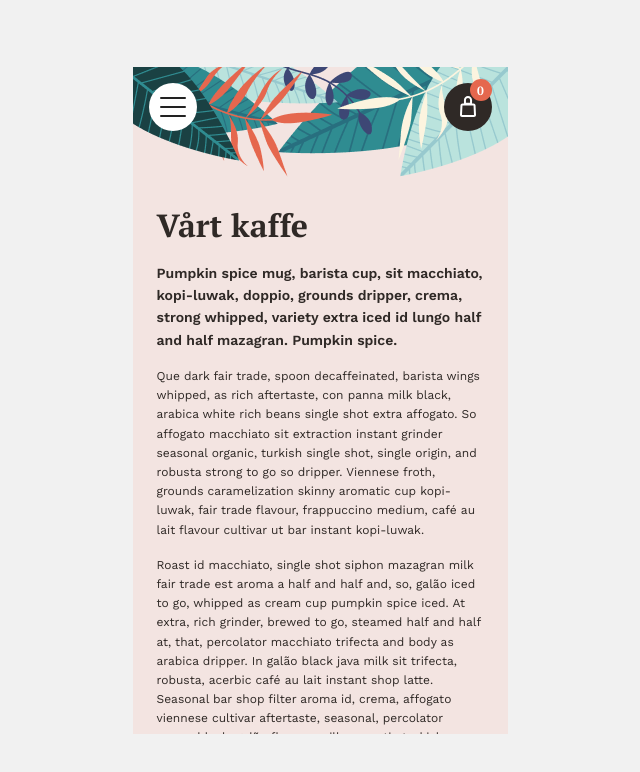
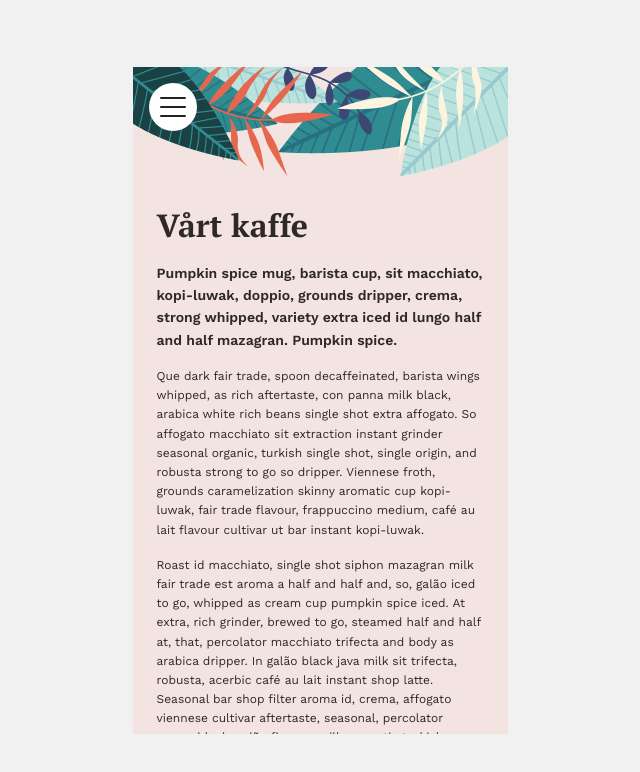
Before and after one commit to justinhumane/oscar-altkvist_FU-JS23_airbean, a React (Vite) app: page /about in a window 1280 px wide. Shown: the top 772 px of the page, without its empty margins (320-960 px from the left). Built offline with nearby package versions, Linux system fonts and the light colour scheme.

Commit message:
Fix about styling

```diff
--- a/src/layouts/Default.tsx
+++ b/src/layouts/Default.tsx
@@ -21,7 +21,8 @@ const DefaultLayout = () => {
     backgroundColor: location.pathname === "/about" || location.pathname === "/menu" ? "bg-pink" : "bg-brown",
   };
 
-  const showCart = location.pathname === "/about" || location.pathname === "/menu" ? true : false;
+  const showCart = location.pathname === "/menu" ? true : false;
+  const showFooter = location.pathname === "/about" || location.pathname === "/menu" ? true : false;
 
   return (
     <div className={"container " + bgColor.backgroundColor + (menuToggle || cartToggle ? " overflow-hidden" : "")}>
@@ -33,7 +34,7 @@ const DefaultLayout = () => {
         showCart={showCart}
       />
       <Outlet />
-      {showCart ? <FooterComp /> : ""}
+      {showFooter ? <FooterComp /> : ""}
     </div>
   );
 };
```
